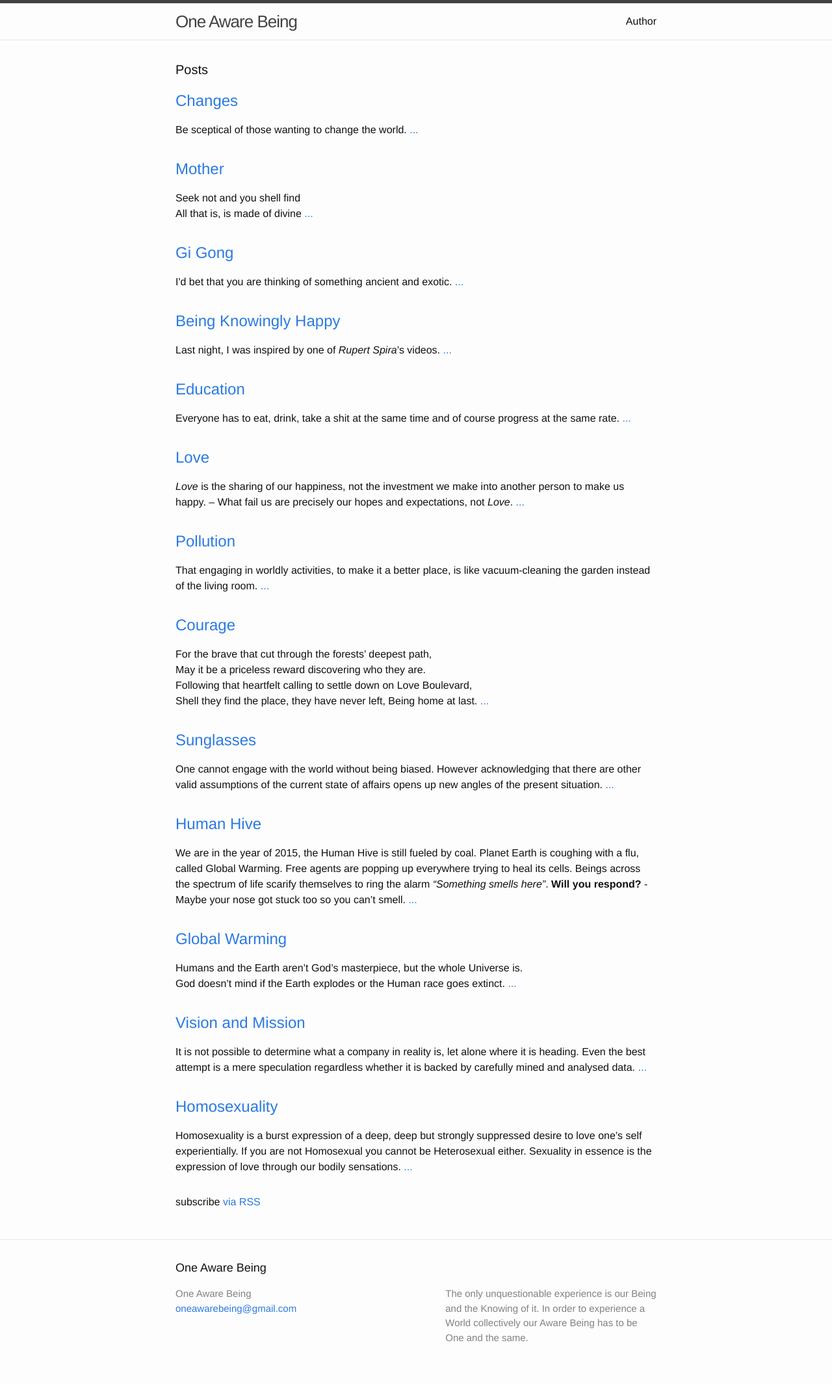
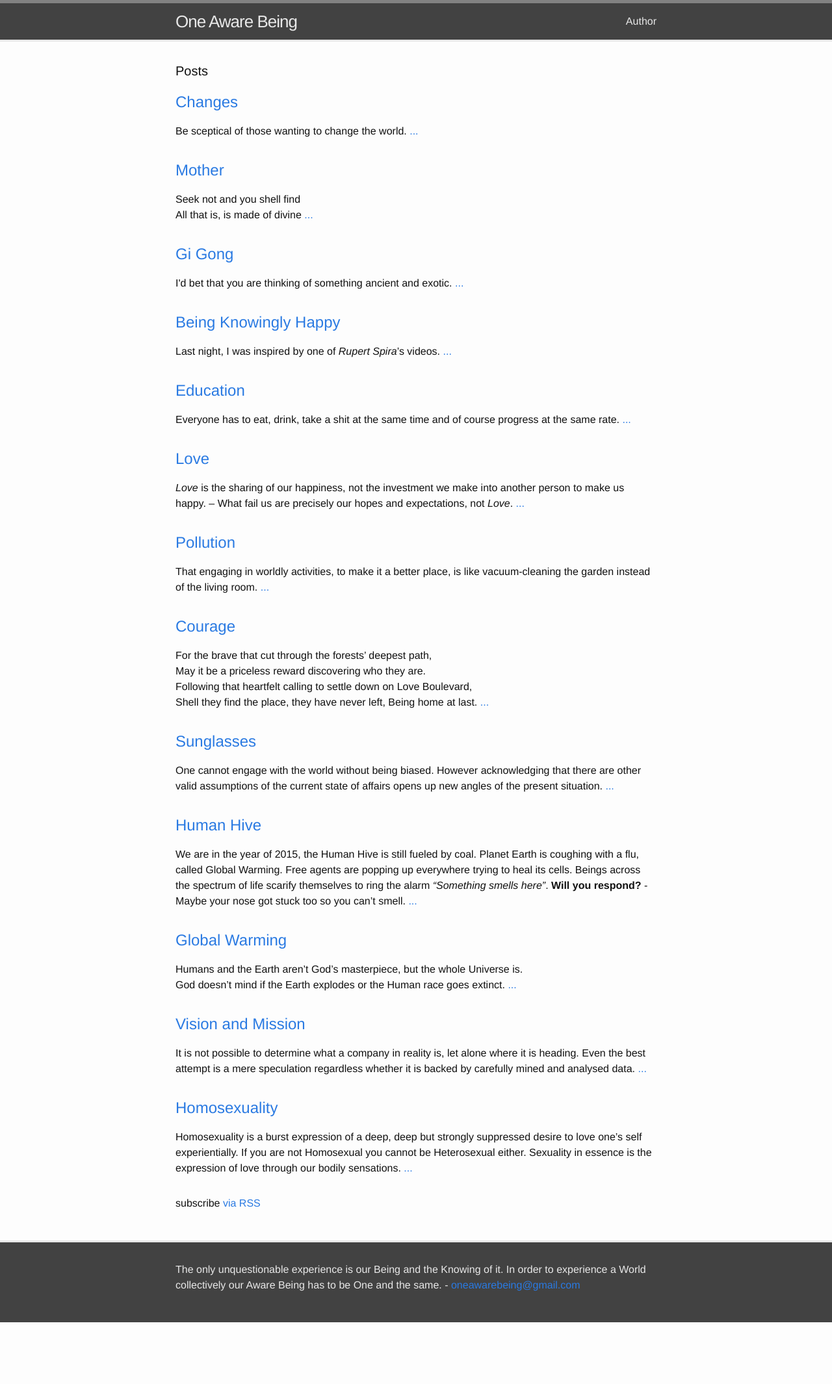
Before and after one commit to matyasmarkovics/matyasmarkovics.github.io, a Jekyll site: the page built from index.html, in a window 1280 px wide. Shown: the whole page at 65% size. Built offline with Jekyll 4.4.1, drawn with Linux system fonts in a browser that asks for light colours; after the commit the page ends 2035 px from its top, so only the background shows below that.

```diff
--- a/_config.yml
+++ b/_config.yml
@@ -7,7 +7,8 @@
 
 # Site settings
 title: One Aware Being
-email: oneawarebeing@gmail.com
+email_user: oneawarebeing
+email_domain: gmail.com
 description: > # this means to ignore newlines until "baseurl:"
   The only unquestionable experience is our Being and the Knowing of it.
   In order to experience a World collectively our Aware Being has to be One and the same.
--- a/_includes/footer.html
+++ b/_includes/footer.html
@@ -2,13 +2,22 @@
 
   <div class="wrapper">
 
-    <h2 class="footer-heading">{{ site.title }}</h2>
+    <!-- <h2 class="footer-heading">{{ site.title }}</h2> -->
+    <p>{{ site.description }} -
+    <script language="javascript">
+      var username = "{{ site.email_user }}";
+      var hostname = "{{ site.email_domain }}";
+      var linktext = username + "@" + hostname ;
+      document.write("<a href='" + "mail" + "to:" + username + "@" + hostname + "'>" + linktext + "</a>");
+    </script>
+    </p>
 
+    <!--
     <div class="footer-col-wrapper">
       <div class="footer-col footer-col-1">
         <ul class="contact-list">
-          <li>{{ site.title }}</li>
-          <li><a href="mailto:{{ site.email }}">{{ site.email }}</a></li>
+          <li>
+          </li>
         </ul>
       </div>
 
@@ -29,9 +38,9 @@
       </div>
 
       <div class="footer-col footer-col-3">
-        <p>{{ site.description }}</p>
       </div>
     </div>
+    -->
 
   </div>
 
--- a/_includes/head.html
+++ b/_includes/head.html
@@ -9,4 +9,5 @@
   <link rel="stylesheet" href="{{ "/css/main.css" | prepend: site.baseurl }}">
   <link rel="canonical" href="{{ page.url | replace:'index.html','' | prepend: site.baseurl | prepend: site.url }}">
   <link rel="alternate" type="application/rss+xml" title="{{ site.title }}" href="{{ "/feed.xml" | prepend: site.baseurl | prepend: site.url }}">
+
 </head>
--- a/_sass/_layout.scss
+++ b/_sass/_layout.scss
@@ -2,8 +2,11 @@
  * Site header
  */
 .site-header {
-    border-top: 5px solid $grey-color-dark;
-    border-bottom: 1px solid $grey-color-light;
+    background-color: $grey-color-dark;
+    color: $grey-color-light;
+
+    border-top: 5px solid $grey-color;
+    border-bottom: 3px solid $grey-color-light;
     min-height: 56px;
 
     // Positioning context for the mobile navigation icon
@@ -20,7 +23,7 @@
 
     &,
     &:visited {
-        color: $grey-color-dark;
+        color: $grey-color-light;
     }
 }
 
@@ -33,7 +36,7 @@
     }
 
     .page-link {
-        color: $text-color;
+        color: $grey-color-light;
         line-height: $base-line-height;
 
         // Gaps between nav items, but not on the last one
@@ -98,8 +101,10 @@
  * Site footer
  */
 .site-footer {
-    border-top: 1px solid $grey-color-light;
+    border-top: 3px solid $grey-color-light;
     padding: $spacing-unit 0;
+    background-color: $grey-color-dark;
+    color: $grey-color-light;
 }
 
 .footer-heading {
```
